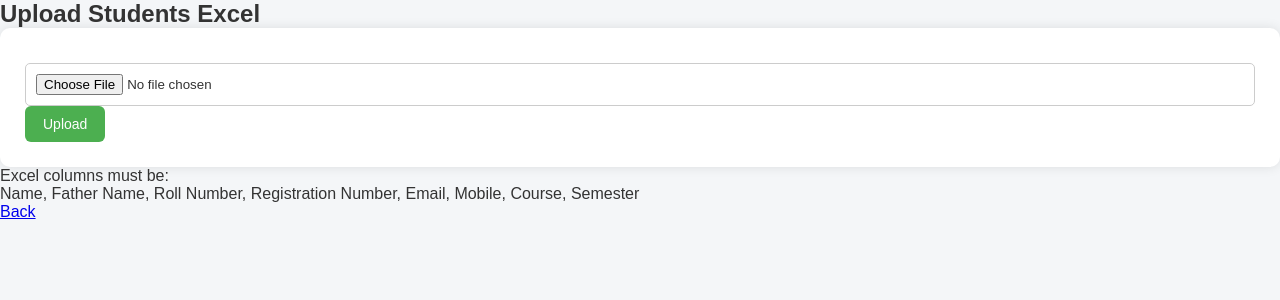
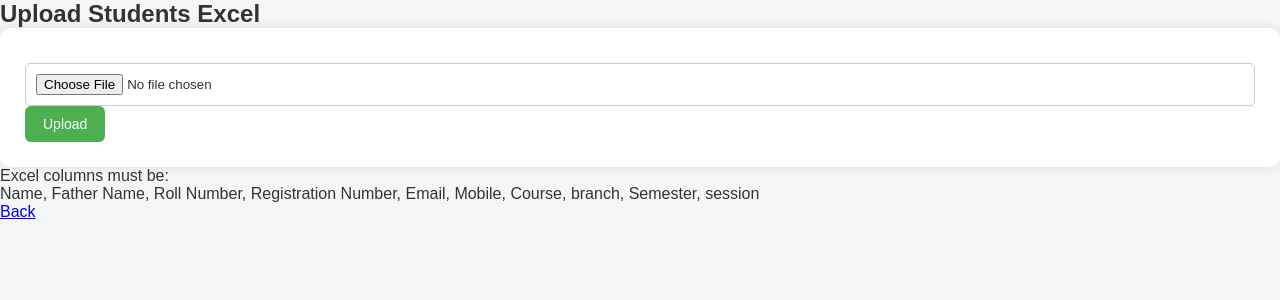
Before and after one commit to sp6433057-boop/SECURE-MANAGEMENT-SYSTEM, a Flask app: template templates/upload_excel.html in a window 1280 px wide. Shown: the top 300 px of the page. Run offline with Flask 3, Linux system fonts and the light colour scheme; the template is opened without the code that fills it, so the values that code supplies are empty.

Commit message:
Update upload_excel.html

```diff
--- a/templates/upload_excel.html
+++ b/templates/upload_excel.html
@@ -15,7 +15,7 @@
     </form>
 
     <p>Excel columns must be:<br>
-    Name, Father Name, Roll Number, Registration Number, Email, Mobile, Course, Semester</p>
+    Name, Father Name, Roll Number, Registration Number, Email, Mobile, Course, branch, Semester, session</p>
 
     <a href="/admin">Back</a>
 </div>
```
